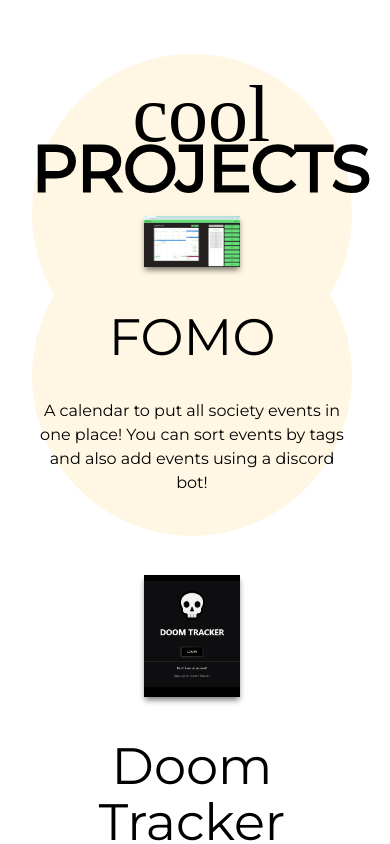
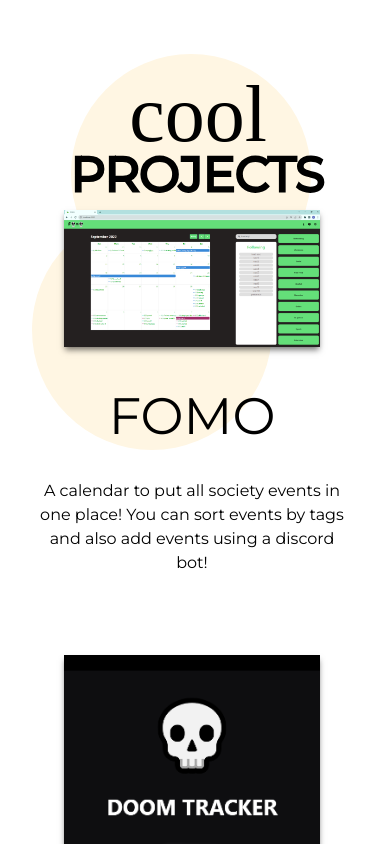
Before and after one commit to Suchpuns/profile, a React (Vite) app: page / in a window 390 px wide. Shown: the part 8060-8904 px from the top of the page. Built offline with nearby package versions, Linux system fonts and the light colour scheme; a web font is replaced by a local one.

Commit message:
reduced weird right padding

```diff
--- a/src/components/Projects.css
+++ b/src/components/Projects.css
@@ -63,17 +63,17 @@
     font-size: 5rem;
   }
   .title-projects {
-    font-size: 4rem;
+    font-size: 3rem;
   }
   .project-circle {
-    width: 20rem;
-    height: 20rem;
+    width: 15rem;
+    height: 15rem;
   }
   .project-container {
     flex-direction: column;
   }
   .project-img {
-    max-width: 30%;
+    max-width: 80%;
   }
   .project-box {
     max-width: 20rem;
```
